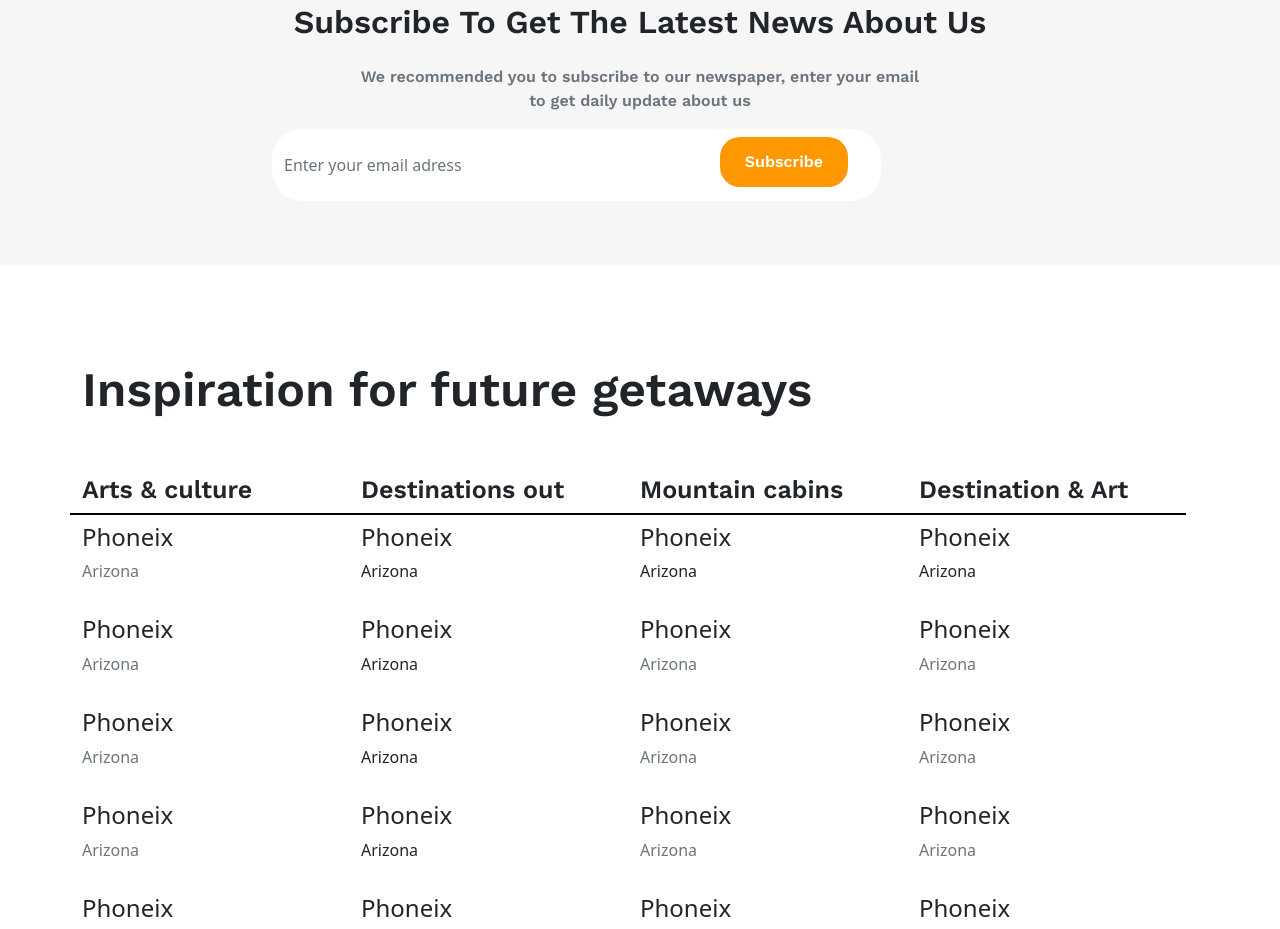
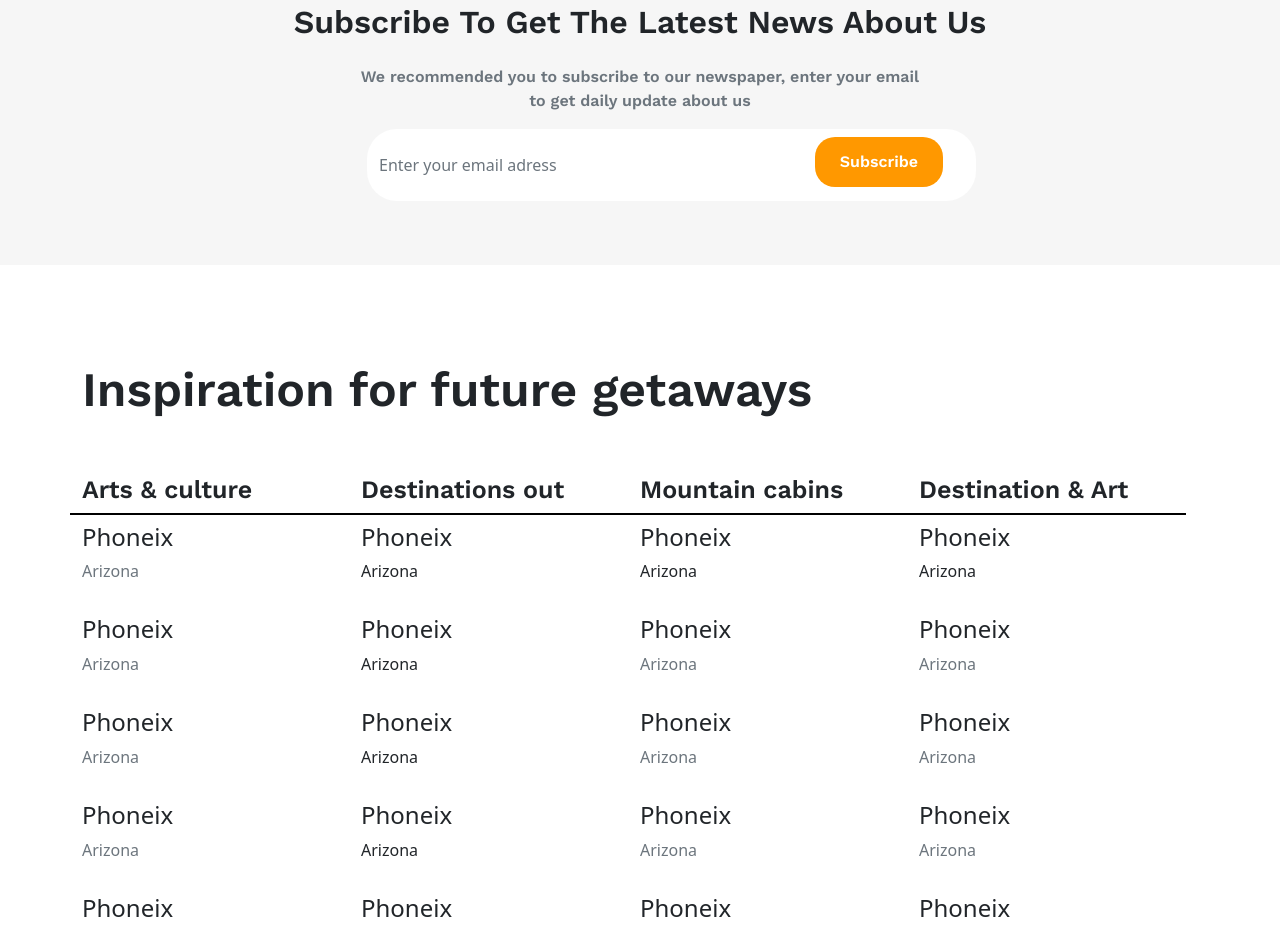
Before and after one commit to kadirfurkanguler/Hotel-Booking-landing-Page, a plain HTML site: page index.html in a window 1280 px wide. Shown: the part 3758-4687 px from the top of the page. Drawn offline with nearby package versions, Linux system fonts and the light colour scheme; files whose address does not match are found by name.

Commit message:
Update index.html

```diff
--- a/index.html
+++ b/index.html
@@ -556,7 +556,7 @@
             <h3 class="font mb-4">Subscribe To Get The Latest News About Us</h3>
             <p class="font2 text-muted">We recommended you to subscribe to our newspaper, enter your email <br> to get daily update about us</p>
             <div class="row">
-              <div class="col-8 offset-2">
+              <div class="col-8 offset-3">
                 <div class="input-group mb-3 d-none d-lg-flex">
                   <input type="text" class="form-control py-4 border-0 rounded-5" placeholder="Enter your email adress" >
                   <button class="btn bgt font text-white rounded-4  px-md-4 mt-2" style="position: absloute; left: -10rem; height: 50px;" type="button" >Subscribe</button>
```
